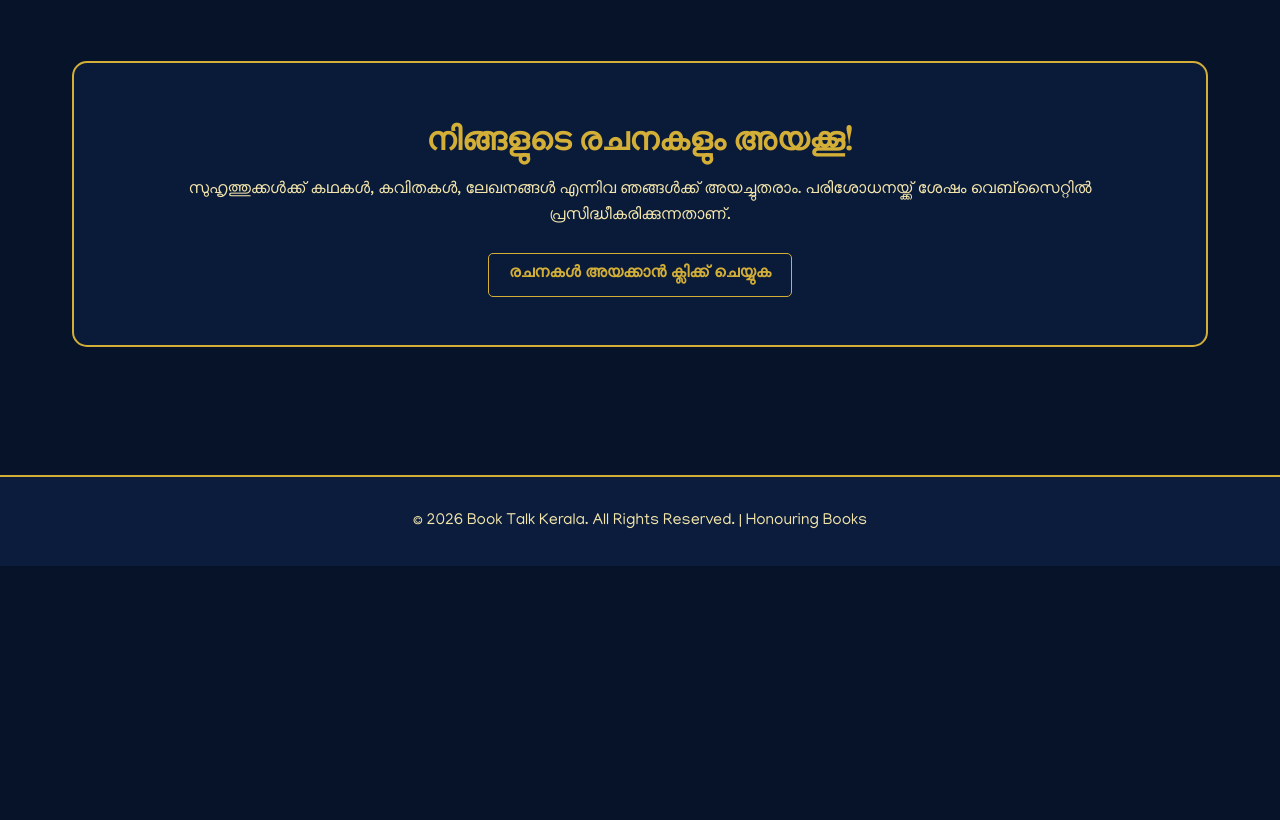
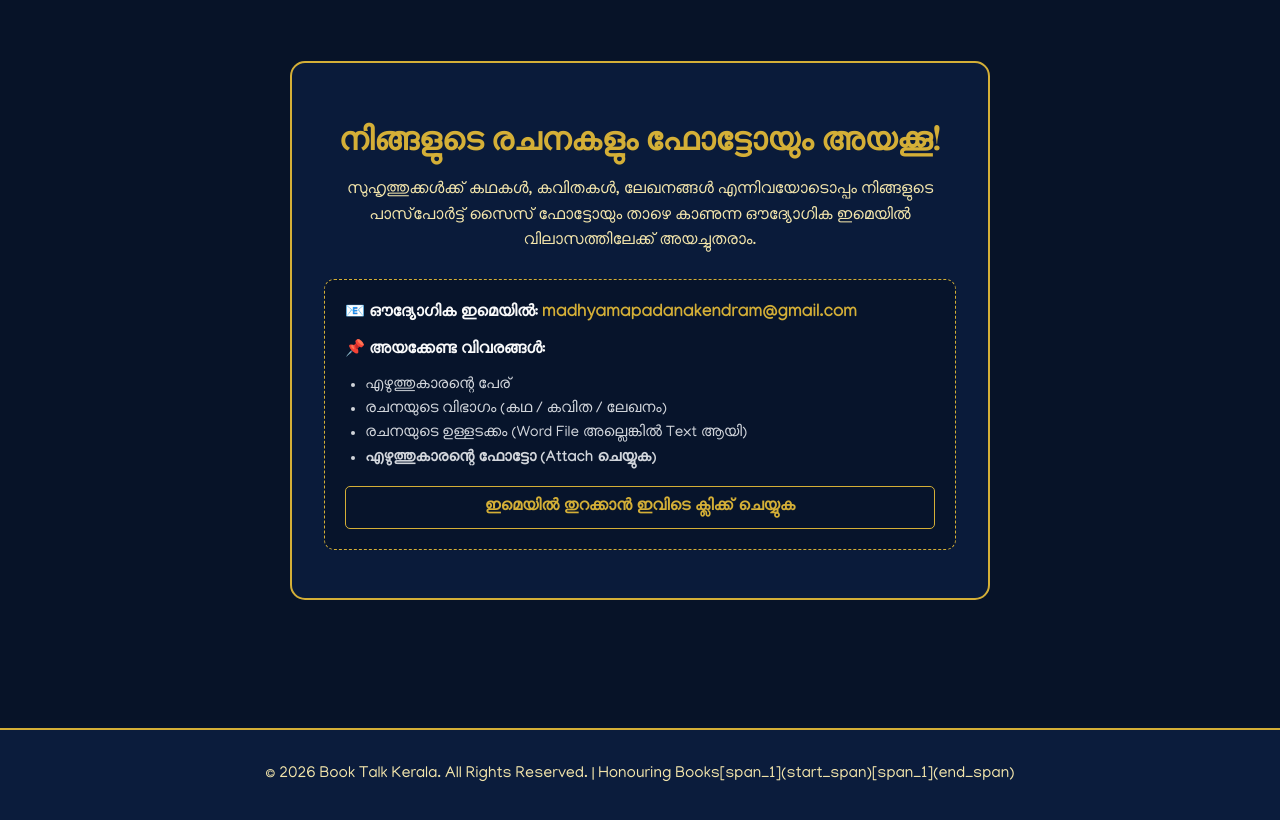
Before and after one commit to bavakutty/Book-Talk-Kerala, a plain HTML site: page index.html in a window 1280 px wide. Shown: the part 1832-2652 px from the top of the page. Before the commit the page ends 2398 px from the top, so only its background shows below. Drawn offline with nearby package versions, Linux system fonts and the light colour scheme.

Commit message:
Add files via upload

```diff
--- a/index.html
+++ b/index.html
@@ -1,4 +1,4 @@
- <!DOCTYPE html>
+<!DOCTYPE html>
 <html lang="ml">
 <head>
     <meta charset="UTF-8">
@@ -39,9 +39,14 @@
         .card-body p { color: #d1d5db; margin-bottom: 1.5rem; }
         .btn { display: inline-block; background-color: transparent; color: var(--accent-gold); border: 1px solid var(--accent-gold); padding: 8px 20px; border-radius: 5px; text-decoration: none; font-weight: bold; transition: all 0.3s; }
         .btn:hover { background-color: var(--accent-gold); color: var(--primary-blue); }
-        .submission-section { background: rgba(11, 28, 60, 0.9); border: 2px solid var(--accent-gold); padding: 3rem 2rem; border-radius: 15px; margin-top: 4rem; text-align: center; }
+
+        .submission-section { background: rgba(11, 28, 60, 0.9); border: 2px solid var(--accent-gold); padding: 3rem 2rem; border-radius: 15px; margin-top: 4rem; text-align: center; max-width: 700px; margin-left: auto; margin-right: auto; }
         .submission-section h3 { font-family: 'Playfair Display', serif; color: var(--accent-gold); font-size: 2rem; margin-bottom: 1rem; }
         .submission-section p { color: var(--light-gold); margin-bottom: 1.5rem; }
+        .email-box { background: rgba(7, 19, 40, 0.8); padding: 20px; border-radius: 10px; border: 1px dashed var(--accent-gold); margin-top: 20px; text-align: left; }
+        .email-box p { margin-bottom: 10px; color: var(--text-light); }
+        .email-highlight { color: var(--accent-gold); font-weight: bold; font-size: 1.1rem; }
+
         footer { background-color: var(--primary-blue); border-top: 2px solid var(--accent-gold); text-align: center; padding: 2rem; margin-top: 4rem; color: var(--light-gold); }
         @media (max-width: 768px) { .nav-container { flex-direction: column; gap: 1rem; } nav ul { gap: 10px; flex-wrap: wrap; justify-content: center; } }
     </style>
@@ -50,7 +55,6 @@
     <header>
         <div class="nav-container">
             <div class="logo-area">
-                <!-- ലോഗോ ചിത്രത്തിന്റെ ഫയൽ നാമം logo.png എന്ന് നൽകിയിരിക്കുന്നു -->
                 <img src="logo.png" alt="Book Talk Kerala Logo" class="logo-img">
                 <div class="logo-text">
                     <h1>Book Talk Kerala</h1>
@@ -72,7 +76,7 @@
     <section id="home" class="hero">
         <div class="hero-content">
             <h2>വായനയുടെയും എഴുത്തിന്റെയും ലോകത്തേക്ക് സ്വാഗതം</h2>
-            <p>കഥകളും കവിതകളും ലേഖനങ്ങളും പങ്കുവെക്കാനും വായിക്കാനുമുള്ള കേരളത്തിന്റെ സ്വന്തം ഡിജിറ്റൽ മാഗസിൻ.</p>
+            <p>കഥകളും കവിതകളും ലേഖനങ്ങളും പങ്കുവെക്കാനും വായിക്കാനുമുള്ള കേരളത്തിന്റെ സ്വന്തം ഡിജിറ്റൽ മാഗസിൻ[span_0](start_span)[span_0](end_span).</p>
             <a href="#stories" class="btn">രചനകൾ വായിക്കൂ</a>
         </div>
     </section>
@@ -108,13 +112,27 @@
             </div>
         </section>
 
-        <!-- Submission Section -->
+        <!-- Submission Section with Photo & Email Link -->
         <section id="submit" class="submission-section">
-            <h3>നിങ്ങളുടെ രചനകളും അയക്കൂ!</h3>
-            <p>സുഹൃത്തുക്കൾക്ക് കഥകൾ, കവിതകൾ, ലേഖനങ്ങൾ എന്നിവ ഞങ്ങൾക്ക് അയച്ചുതരാം. പരിശോധനയ്ക്ക് ശേഷം വെബ്‌സൈറ്റിൽ പ്രസിദ്ധീകരിക്കുന്നതാണ്.</p>
-            <a href="mailto:your-email@example.com" class="btn">രചനകൾ അയക്കാൻ ക്ലിക്ക് ചെയ്യുക</a>
+            <h3>നിങ്ങളുടെ രചനകളും ഫോട്ടോയും അയക്കൂ!</h3>
+            <p>സുഹൃത്തുക്കൾക്ക് കഥകൾ, കവിതകൾ, ലേഖനങ്ങൾ എന്നിവയോടൊപ്പം നിങ്ങളുടെ പാസ്‌പോർട്ട് സൈസ് ഫോട്ടോയും താഴെ കാണുന്ന ഔദ്യോഗിക ഇമെയിൽ വിലാസത്തിലേക്ക് അയച്ചുതരാം.</p>
+
+            <div class="email-box">
+                <p>📧 <strong>ഔദ്യോഗിക ഇമെയിൽ:</strong> <span class="email-highlight">madhyamapadanakendram@gmail.com</span></p>
+                <p>📌 <strong>അയക്കേണ്ട വിവരങ്ങൾ:</strong></p>
+                <ul style="margin-left: 20px; color: #d1d5db; font-size: 0.95rem; margin-bottom: 15px;">
+                    <li>എഴുത്തുകാരന്റെ പേര്</li>
+                    <li>രചനയുടെ വിഭാഗം (കഥ / കവിത / ലേഖനം)</li>
+                    <li>രചനയുടെ ഉള്ളടക്കം (Word File അല്ലെങ്കിൽ Text ആയി)</li>
+                    <li><strong>എഴുത്തുകാരന്റെ ഫോട്ടോ (Attach ചെയ്യുക)</strong></li>
+                </ul>
+                <a href="mailto:madhyamapadanakendram@gmail.com?subject=Story/Poem%20Submission%20-%20Book%20Talk%20Kerala&body=പേര്:%0Aവിഭാഗം (കഥ/കവിത/ലേഖനം):%0Aരചന ഇവിടെ ടൈപ്പ് ചെയ്യുക അല്ലെങ്കിൽ ഫയൽ അറ്റാച്ച് ചെയ്യുക:" class="btn" style="display: block; text-align: center; margin-top: 15px;">ഇമെയിൽ തുറക്കാൻ ഇവിടെ ക്ലിക്ക് ചെയ്യുക</a>
+            </div>
         </section>
     </div>
 
     <footer>
-        <p>&copy; 2026 Book Talk Kerala. All Rights Reserved. | Honouring Books
+        <p>&copy; 2026 Book Talk Kerala. All Rights Reserved. | Honouring Books[span_1](start_span)[span_1](end_span)</p>
+    </footer>
+</body>
+</html>
```
Also changed, not shown: admin/index.html (added, +12 -0 lines), logo.jpg (added), 1 other file.
